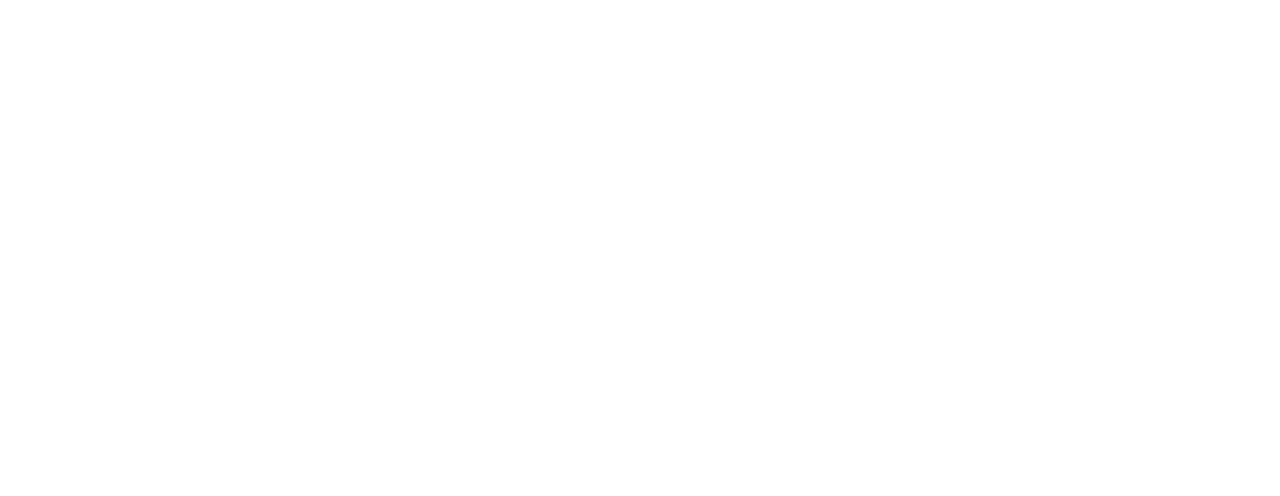
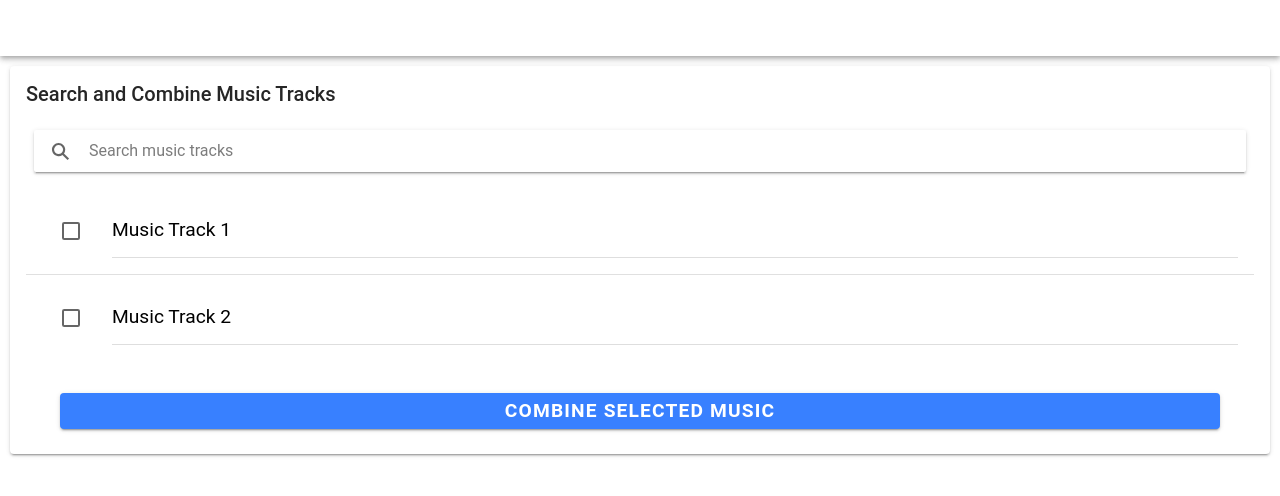
Before and after one commit to MASHAR27/BCHACKS2024, a React (Vite) app in the folder FrontEnd/: page /PlayList in a window 1280 px wide. Shown: the top 496 px of the page. Built offline with nearby package versions, Linux system fonts and the light colour scheme.

Commit message:
Stastistics and Data Visualisation page done

```diff
--- a/FrontEnd/src/App.tsx
+++ b/FrontEnd/src/App.tsx
@@ -4,6 +4,9 @@ import { IonReactRouter } from '@ionic/react-router';
 import Home from './pages/Home';
 import Archive from './pages/Archive';
 import Generator from './pages/Generator';
+
+import PlayList from './pages/PlayList';
+import Stats from './pages/Statistics';
 
 import '@ionic/react/css/core.css';
 
@@ -29,6 +32,8 @@ const App: React.FC = () => (
   <IonApp>
     <IonReactRouter>
       <IonRouterOutlet>
+      <Route exact path="/Stats" component={Stats} />
+      <Route exact path="/PlayList" component={PlayList} />
       <Route exact path="/Generator" component={Generator} />
       <Route exact path="/Archive" component={Archive} />
         <Route exact path="/home">
--- /dev/null
+++ b/FrontEnd/src/pages/PlayList.tsx
@@ -0,0 +1,95 @@
+import React, { useState } from 'react';
+import {
+  IonButton,
+  IonContent,
+  IonHeader,
+  IonInput,
+  IonPage,
+  IonTitle,
+  IonToolbar,
+  IonCard,
+  IonCardContent,
+  IonCardHeader,
+  IonCardTitle,
+  IonList,
+  IonItem,
+  IonLabel,
+  IonCheckbox,
+  IonSearchbar
+} from '@ionic/react';
+
+const PlayList: React.FC = () => {
+  const [searchText, setSearchText] = useState('');
+  const [selectedTracks, setSelectedTracks] = useState([]);
+  const [musicList, setMusicList] = useState([
+    // Dummy data, replace with actual music list
+    { id: 1, title: 'Music Track 1', url: 'track1.mp3' },
+    { id: 2, title: 'Music Track 2', url: 'track2.mp3' },
+    // Add more tracks as needed
+  ]);
+
+  const handleCombineMusic = () => {
+    if (selectedTracks.length === 2) {
+      // Logic to combine two music tracks
+      console.log(`Combining tracks: ${selectedTracks[0]} and ${selectedTracks[1]}`);
+      // Implement music combining logic here
+    } else {
+      alert('Please select exactly 2 tracks to combine.');
+    }
+  };
+
+  const handleTrackSelection = (trackId) => {
+    let updatedSelection = [...selectedTracks];
+    if (updatedSelection.includes(trackId)) {
+      updatedSelection = updatedSelection.filter(id => id !== trackId);
+    } else {
+      updatedSelection.push(trackId);
+    }
+    setSelectedTracks(updatedSelection);
+  };
+
+  const filteredMusicList = musicList.filter(track =>
+    track.title.toLowerCase().includes(searchText.toLowerCase())
+  );
+
+  return (
+    <IonPage>
+      <IonHeader>
+        <IonToolbar>
+          <IonTitle>Music Generator</IonTitle>
+        </IonToolbar>
+      </IonHeader>
+      <IonContent fullscreen>
+        <IonCard>
+          <IonCardHeader>
+            <IonCardTitle>Search and Combine Music Tracks</IonCardTitle>
+          </IonCardHeader>
+          <IonCardContent>
+            <IonSearchbar
+              value={searchText}
+              onIonChange={e => setSearchText(e.detail.value!)}
+              placeholder="Search music tracks"
+            ></IonSearchbar>
+
+            <IonList>
+              {filteredMusicList.map(track => (
+                <IonItem key={track.id}>
+                  <IonLabel>{track.title}</IonLabel>
+                  <IonCheckbox
+                    slot="start"
+                    onIonChange={() => handleTrackSelection(track.id)}
+                    checked={selectedTracks.includes(track.id)}
+                  />
+                </IonItem>
+              ))}
+            </IonList>
+
+            <IonButton expand="block" onClick={handleCombineMusic}>Combine Selected Music</IonButton>
+          </IonCardContent>
+        </IonCard>
+      </IonContent>
+    </IonPage>
+  );
+};
+
+export default PlayList;
--- /dev/null
+++ b/FrontEnd/src/pages/Statistics.tsx
@@ -0,0 +1,64 @@
+import React, { useState } from 'react';
+import { IonContent, IonHeader, IonPage, IonTitle, IonToolbar, IonSearchbar, IonList, IonItem, IonLabel, IonButton, IonCard, IonCardContent, IonCardHeader, IonCardSubtitle, IonCardTitle } from '@ionic/react';
+
+const Stats: React.FC = () => {
+  const [searchText, setSearchText] = useState('');
+  const [musicTracks, setMusicTracks] = useState([
+    { id: 1, title: 'Music Track 1' },
+    { id: 2, title: 'Music Track 2' },
+    { id: 3, title: 'Music Track 3' },
+    // ... more music tracks
+  ]);
+
+  // Filter the music tracks based on the search text
+  const filteredMusicTracks = musicTracks.filter(track =>
+    track.title.toLowerCase().includes(searchText.toLowerCase())
+  );
+
+  return (
+    <IonPage>
+      <IonHeader>
+        <IonToolbar>
+          <IonTitle>Your Listening Habits</IonTitle>
+        </IonToolbar>
+      </IonHeader>
+      <IonContent fullscreen>
+        <IonHeader collapse="condense">
+          <IonToolbar>
+            <IonTitle size="large">Your Listening Habits</IonTitle>
+          </IonToolbar>
+        </IonHeader>
+
+        {/* Search Bar */}
+        <IonSearchbar
+          value={searchText}
+          onIonChange={e => setSearchText(e.detail.value!)}
+          placeholder="Search for music tracks"
+        />
+
+        {/* Filtered List of Music Tracks */}
+        <IonList>
+          {filteredMusicTracks.map(track => (
+            <IonItem key={track.id}>
+              <IonLabel>{track.title}</IonLabel>
+            </IonItem>
+          ))}
+        </IonList>
+
+        <IonCard>
+      <IonCardHeader>
+        <IonCardTitle>Card Title</IonCardTitle>
+      </IonCardHeader>
+
+      <IonCardContent>Here the Piechart is gonna be</IonCardContent>
+
+      <IonButton fill="clear">Action 1</IonButton>
+      <IonButton fill="clear">Action 2</IonButton>
+    </IonCard>
+
+      </IonContent>
+    </IonPage>
+  );
+};
+
+export default Stats;
--- /dev/null
+++ b/package.json
@@ -0,0 +1,6 @@
+{
+  "dependencies": {
+    "chart.js": "^4.4.1",
+    "react-chartjs-2": "^5.2.0"
+  }
+}
```
Also changed, not shown: 1 other file (tests, documents, lock files or other folders).
